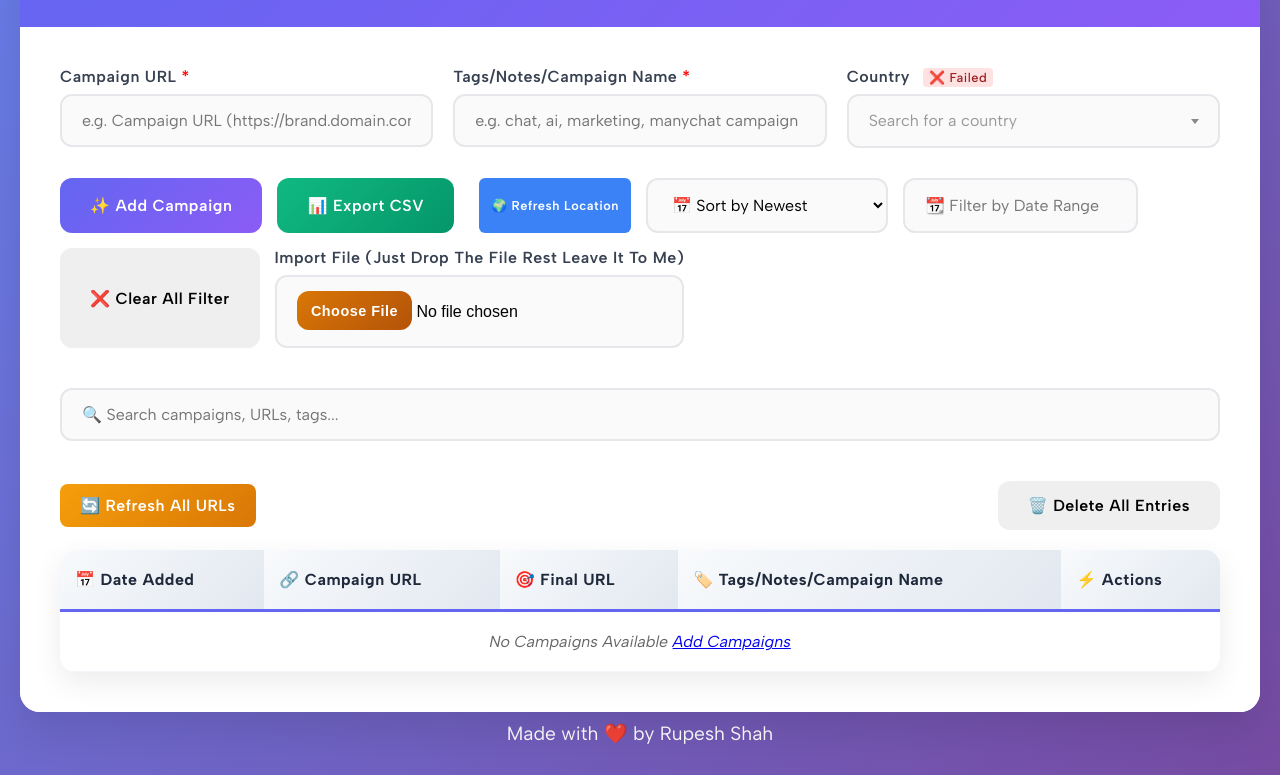
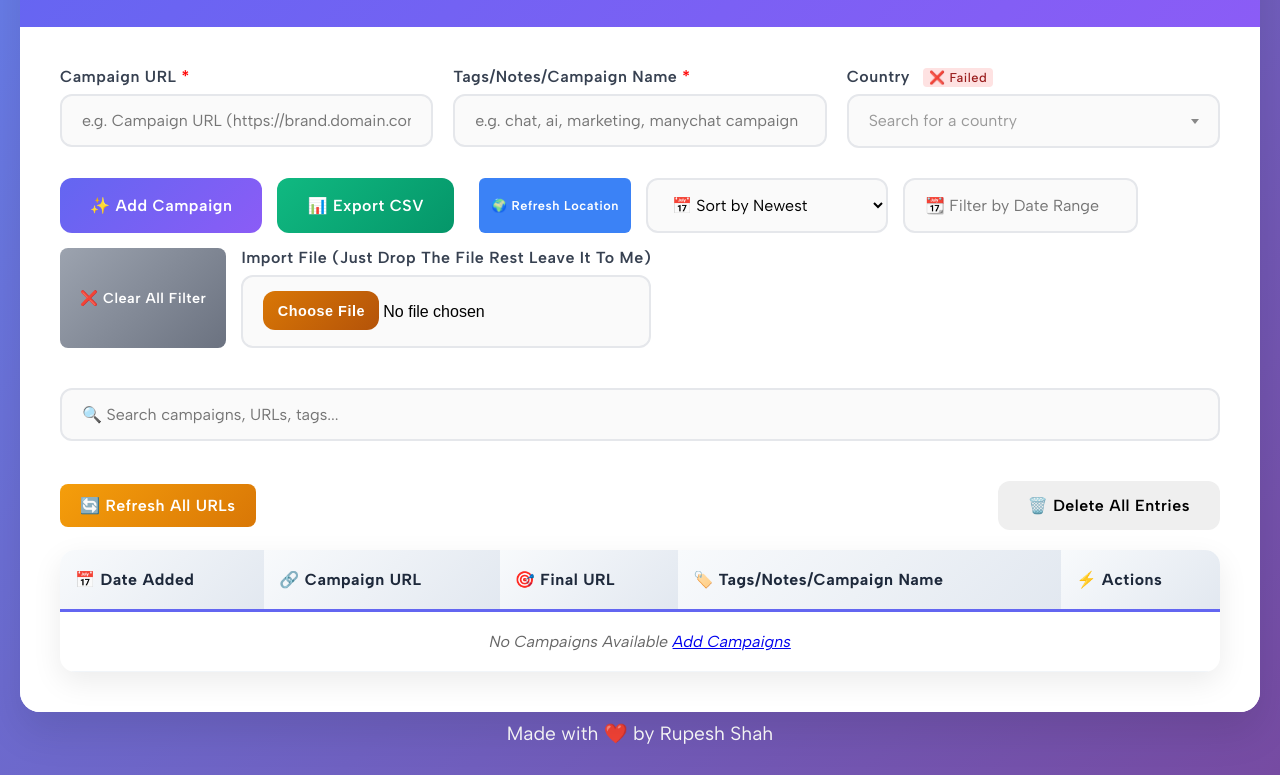
Before and after one commit to rupeshdotw/rupeshdotshah-affiliate-url-checker, a website: page public/index.html in a window 1280 px wide. Shown: the part 132-907 px from the top of the page. Drawn offline with nearby package versions, Linux system fonts and the light colour scheme; no server answers.

Commit message:
Update index.html

```diff
--- a/public/index.html
+++ b/public/index.html
@@ -152,7 +152,7 @@
           >
             ❌ Clear Date Filter
           </button> -->
-          <button onclick="clearDateFilter()">
+          <button class="clear-date-btn" onclick="clearDateFilter()">
             ❌ Clear All Filter
           </button>
           <div class="form-group">
```
